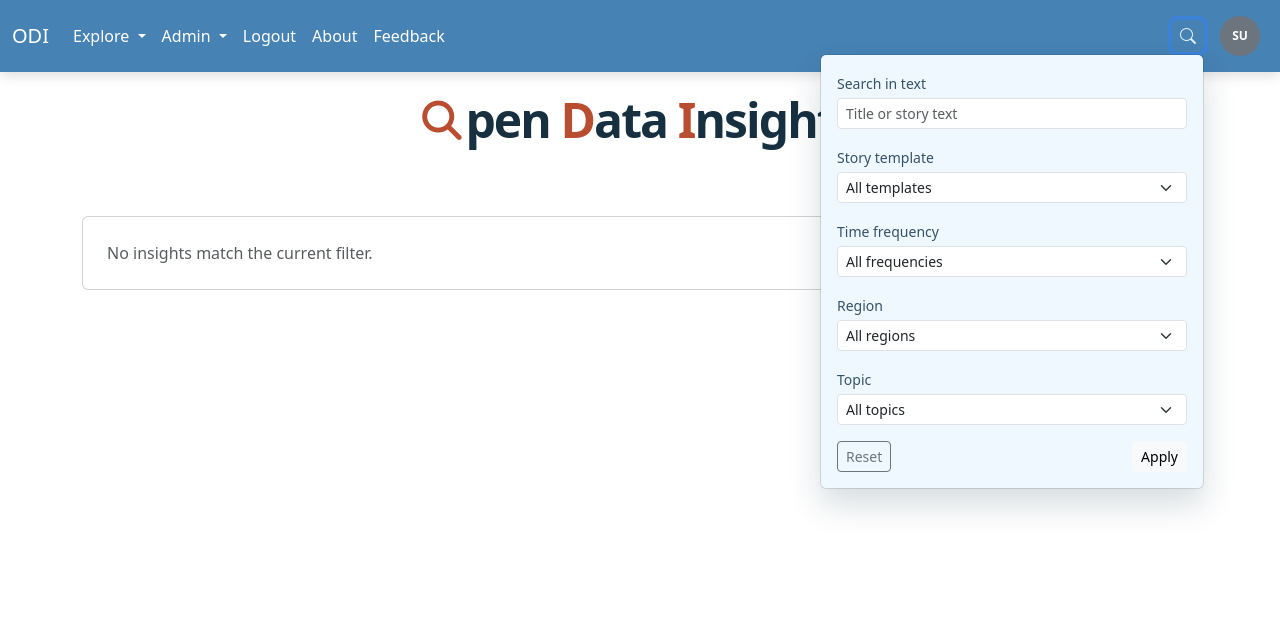
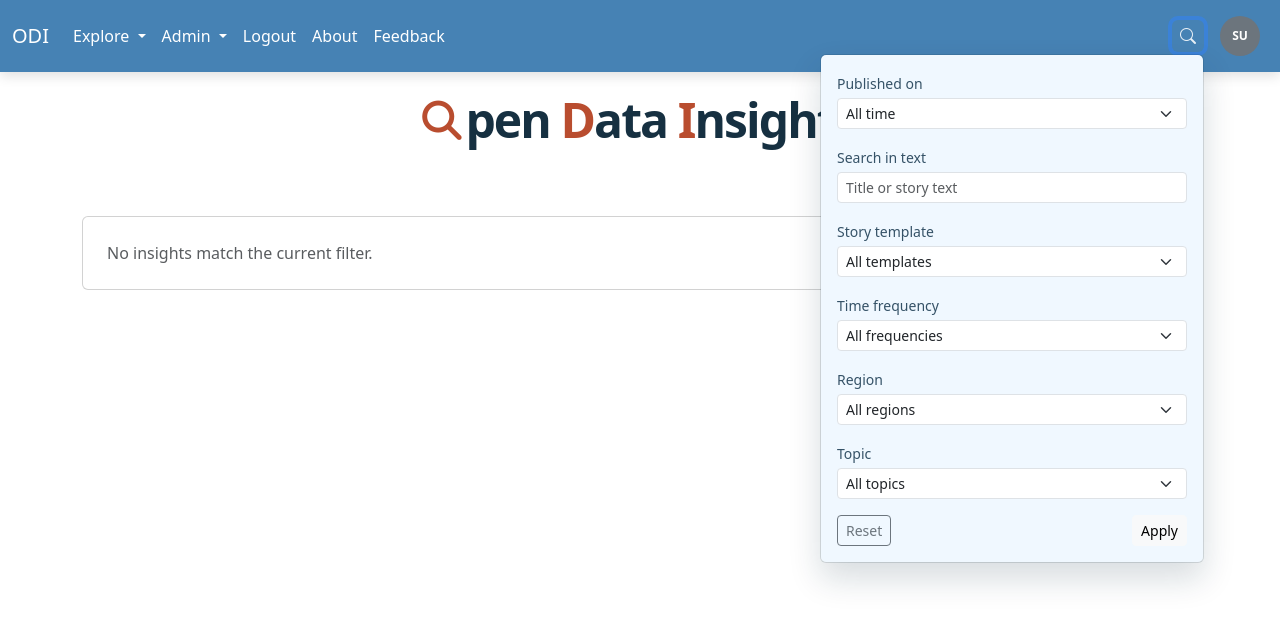
Before and after one commit to lcalmbach/open-data-insights, a Django app: page /en/ in a window 1280 px wide, after a click that opens the changed part. Shown: the top 626 px of the page. Run offline with Django 4.2, Linux system fonts and the light colour scheme; the visitor is signed in with stand-in values (Sample User, id 1); data that the repository does not hold is empty; parts of the project's set-up code (start-up, migrations or seed data) failed here and were passed over; some libraries are stand-ins or nearby versions.

Commit message:
Enhance story filtering and synchronization features
- Update dataset synchronization logic to correctly handle date filtering.
- Refactor story processing to utilize language codes for static articles.
- Introduce published date filters in story views and navbar for improved user experience.
- Add new settings for command permissions in Claude configuration.

```diff
--- a/reports/services/dataset_sync.py
+++ b/reports/services/dataset_sync.py
@@ -848,7 +848,7 @@ class OdsDatasetConnector:
             f"{self.dataset.source_timestamp_field} > '{target_db_date.strftime('%Y-%m-%d')}' "
         ) if self.dataset.allow_future_data else (
             f"{self.dataset.source_timestamp_field} > '{target_db_date.strftime('%Y-%m-%d')}' "
-            f"and {self.dataset.source_timestamp_field} < '{(datetime.now(timezone.utc) - timedelta(days=1)).strftime('%Y-%m-%d')}'"
+            f"and {self.dataset.source_timestamp_field} < '{datetime.now(timezone.utc).strftime('%Y-%m-%d')}'"
         )
         df = self.download_ods_data(
             filename,
--- a/reports/views.py
+++ b/reports/views.py
@@ -28,6 +28,7 @@ from django.http import HttpResponse, HttpResponseForbidden
 from django.shortcuts import get_object_or_404, redirect, render
 from django.urls import reverse
 from django.utils import timezone
+from datetime import date, timedelta
 from django.utils.dateparse import parse_date
 from django.utils.text import slugify
 from django.views.decorators.cache import never_cache
@@ -585,12 +586,21 @@ def _attach_story_render_fields(story: Story | None) -> None:
     )
 
 
+_PUBLISHED_ON_LABELS = {
+    "today": "Today",
+    "yesterday": "Yesterday",
+    "last_week": "Last week",
+    "last_month": "Last month",
+}
+
+
 def _apply_story_filters(request, stories, *, allowed_template_ids=None):
     template_id = (request.GET.get("template") or "").strip()
     reference_period = (request.GET.get("reference_period") or "").strip()
     region_id = (request.GET.get("region") or "").strip()
     topic_id = (request.GET.get("topic") or "").strip()
     search = (request.GET.get("search") or "").strip()
+    published_on = (request.GET.get("published_on") or "").strip()
     published_from = parse_date(request.GET.get("published_from") or "")
     published_to = parse_date(request.GET.get("published_to") or "")
 
@@ -630,6 +640,17 @@ def _apply_story_filters(request, stories, *, allowed_template_ids=None):
             | Q(summary__icontains=search)
             | Q(content__icontains=search)
         )
+
+    if published_on:
+        today = date.today()
+        if published_on == "today":
+            stories = stories.filter(published_date=today)
+        elif published_on == "yesterday":
+            stories = stories.filter(published_date=today - timedelta(days=1))
+        elif published_on == "last_week":
+            stories = stories.filter(published_date__gte=today - timedelta(days=7))
+        elif published_on == "last_month":
+            stories = stories.filter(published_date__gte=today - timedelta(days=30))
 
     if published_from:
         stories = stories.filter(published_date__gte=published_from)
@@ -684,6 +705,7 @@ def home_view(request):
         "topic": Topic.objects.filter(id=request.GET.get("topic")).first()
         if (request.GET.get("topic") or "").isdigit()
         else None,
+        "published_on": _PUBLISHED_ON_LABELS.get(request.GET.get("published_on") or ""),
     }
     if not stories:
         return render(
--- a/templates/home.html
+++ b/templates/home.html
@@ -95,8 +95,8 @@
     <section class="home-section">
       <div class="home-section__header">
         <div>
-          <p class="home-eyebrow mb-2">{% if filter_summary.template or filter_summary.reference_period or filter_summary.search or filter_summary.region or filter_summary.topic %}Filtered feed{% else %}Fresh from the feed{% endif %}</p>
-          <h2 class="home-section__title">{% if filter_summary.template or filter_summary.reference_period or filter_summary.search or filter_summary.region or filter_summary.topic %}Matching insights{% else %}Recent insights{% endif %}</h2>
+          <p class="home-eyebrow mb-2">{% if filter_summary.template or filter_summary.reference_period or filter_summary.search or filter_summary.region or filter_summary.topic or filter_summary.published_on %}Filtered feed{% else %}Fresh from the feed{% endif %}</p>
+          <h2 class="home-section__title">{% if filter_summary.template or filter_summary.reference_period or filter_summary.search or filter_summary.region or filter_summary.topic or filter_summary.published_on %}Matching insights{% else %}Recent insights{% endif %}</h2>
         </div>
         <a href="{% url 'stories' %}{% if home_filter_query %}?{{ home_filter_query }}{% endif %}" class="home-section__link">Browse archive</a>
       </div>
--- a/templates/navbar.html
+++ b/templates/navbar.html
@@ -75,6 +75,16 @@
           </button>
           <div class="dropdown-menu dropdown-menu-end p-3 navbar-search-panel" aria-labelledby="navbarSearchDropdown">
             <form method="get" action="{% url 'home' %}">
+              <div class="mb-3">
+                <label for="navbar-search-published-on" class="form-label small mb-1">Published on</label>
+                <select id="navbar-search-published-on" name="published_on" class="form-select form-select-sm">
+                  <option value="">All time</option>
+                  <option value="today" {% if request.GET.published_on == "today" %}selected{% endif %}>Today</option>
+                  <option value="yesterday" {% if request.GET.published_on == "yesterday" %}selected{% endif %}>Yesterday</option>
+                  <option value="last_week" {% if request.GET.published_on == "last_week" %}selected{% endif %}>Last week</option>
+                  <option value="last_month" {% if request.GET.published_on == "last_month" %}selected{% endif %}>Last month</option>
+                </select>
+              </div>
               <div class="mb-3">
                 <label for="navbar-search-text" class="form-label small mb-1">Search in text</label>
                 <input
```
Also changed, not shown: reports/services/story_processor.py (+4 -3 lines), .claude/settings.json (added).
